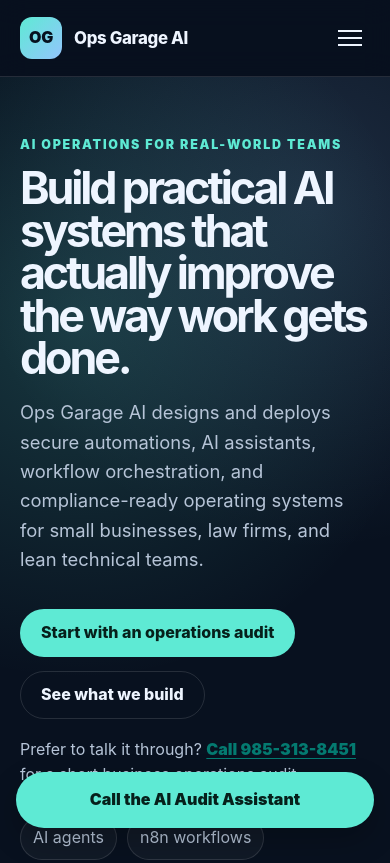
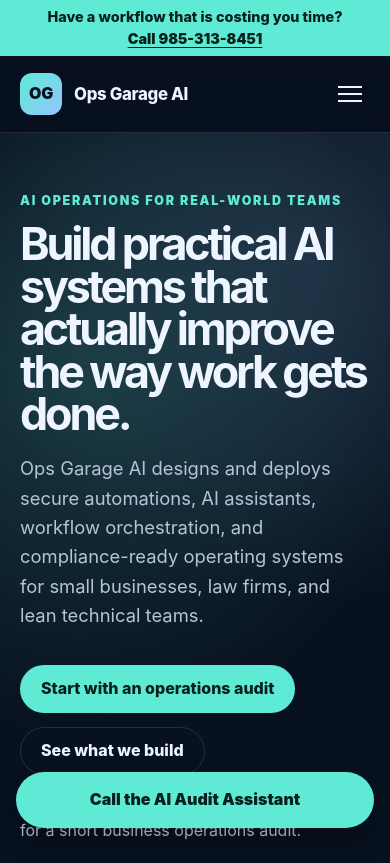
Before and after one commit to 239frank/opsgarageai-site, a plain HTML site: page index.html in a window 390 px wide. Shown: the top 863 px of the page. Drawn offline with Linux system fonts and the light colour scheme.

Commit message:
Make phone number the primary mobile CTA

```diff
--- a/index.html
+++ b/index.html
@@ -18,6 +18,13 @@
 <body>
   <a class="skip-link" href="#main">Skip to content</a>
 
+  <div class="phone-banner" role="banner">
+    <div class="container phone-banner-inner">
+      <span>Have a workflow that is costing you time?</span>
+      <a href="tel:+19853138451">Call 985-313-8451</a>
+    </div>
+  </div>
+
   <header class="site-header">
     <nav class="nav container" aria-label="Main navigation">
       <a class="brand" href="#top" aria-label="Ops Garage AI home">
@@ -33,7 +40,7 @@
         <a href="#process">Process</a>
         <a href="#use-cases">Use Cases</a>
         <a href="#pricing">Pricing</a>
-        <a class="button button-small" href="tel:+19853138451">Call the AI Audit Assistant</a>
+        <a class="button button-small" href="tel:+19853138451">Call 985-313-8451</a>
       </div>
     </nav>
   </header>
--- a/styles.css
+++ b/styles.css
@@ -29,6 +29,9 @@
 .container { width: min(1120px, calc(100% - 40px)); margin: 0 auto; }
 .skip-link { position: absolute; left: -999px; top: 12px; background: var(--accent); color: #06201b; padding: 10px 14px; border-radius: 999px; z-index: 10; }
 .skip-link:focus { left: 12px; }
+.phone-banner { background: var(--accent); color: #06201b; font-size: .9rem; font-weight: 800; }
+.phone-banner-inner { min-height: 38px; display: flex; align-items: center; justify-content: center; gap: 10px; text-align: center; }
+.phone-banner a { color: #06201b; font-weight: 950; text-decoration: underline; text-underline-offset: 3px; }
 
 .site-header {
   position: sticky;
@@ -109,6 +112,7 @@
 .mobile-call-button { display: none; }
 
 @media (max-width: 860px) {
+  .phone-banner-inner { min-height: 42px; padding: 8px 20px; flex-wrap: wrap; line-height: 1.25; gap: 4px 8px; }
   .nav-toggle { display: block; }
   .nav-menu { position: absolute; left: 20px; right: 20px; top: 76px; display: none; flex-direction: column; align-items: stretch; background: #0b1728; border: 1px solid var(--line); border-radius: 18px; padding: 16px; box-shadow: var(--shadow); }
   .nav-menu.open { display: flex; }
```
